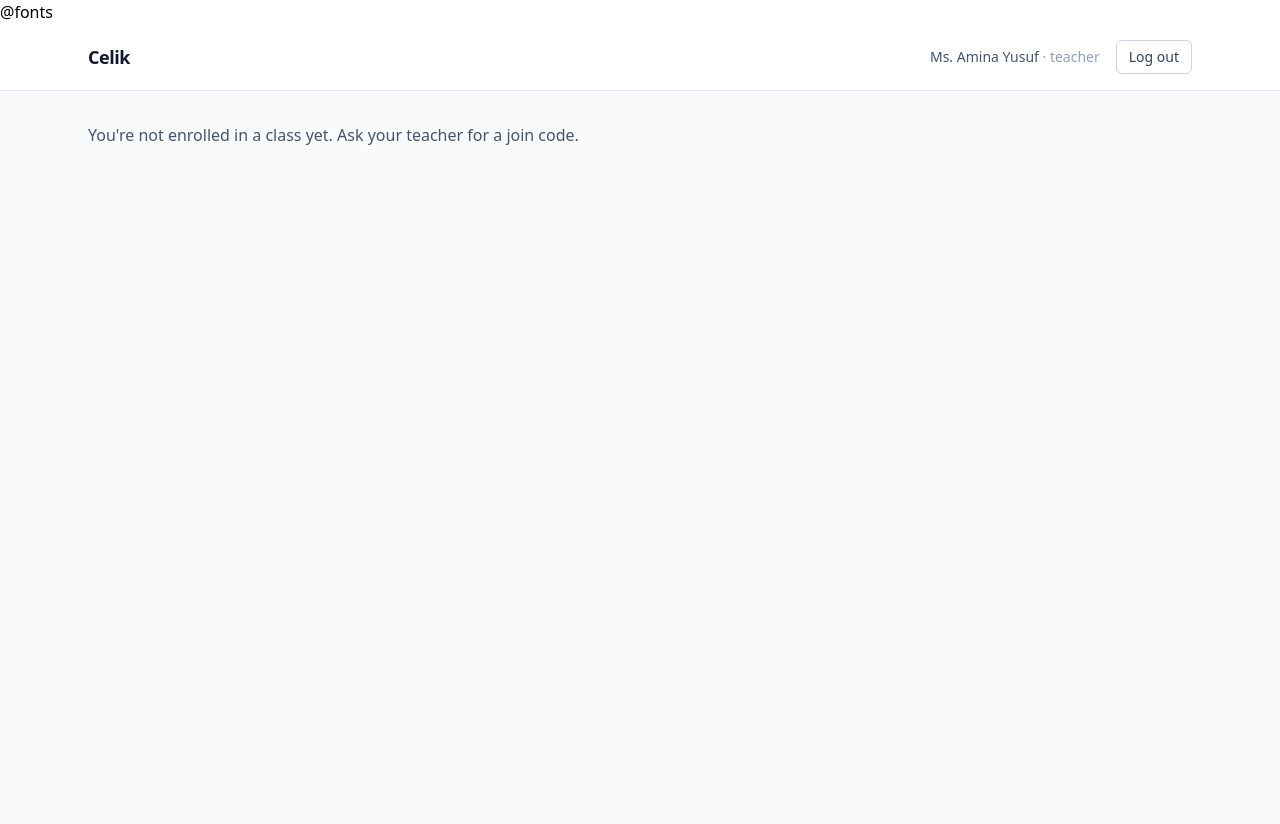
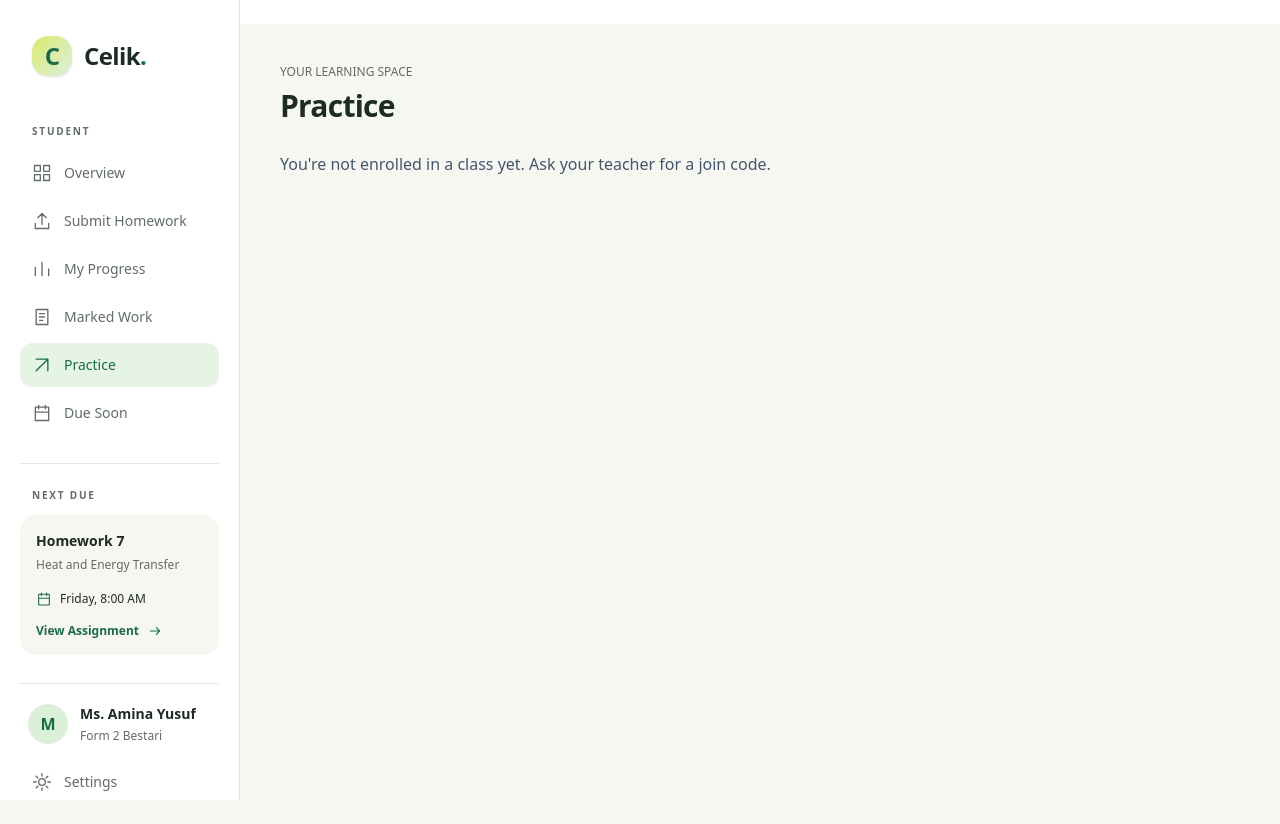
Before and after one commit to k1vv/Celik, a Laravel app: page /practice in a window 1280 px wide. Run offline with Laravel 12, Linux system fonts and the light colour scheme; a user stored in the database is signed in; data comes from the database, SQL or seed files in the repository; style sheets or scripts are compiled from the project's sources; some libraries are stand-ins or nearby versions.

Commit message:
Redesign student dashboard

```diff
--- /dev/null
+++ b/resources/js/Components/Student/DashboardComponents.jsx
@@ -0,0 +1,46 @@
+export function Icon({ name = 'arrow', className = 'size-5' }) {
+    const paths = {
+        overview: 'M3 3h7v7H3z M14 3h7v7h-7z M3 14h7v7H3z M14 14h7v7h-7z',
+        submit: 'M12 16V3m-5 5 5-5 5 5M4 15v6h16v-6',
+        progress: 'M4 20V10m8 10V4m8 16v-8',
+        work: 'M5 3h14v18H5zM9 8h6M9 12h6M9 16h4',
+        practice: 'm5 19 14-14M5 5h14v14',
+        due: 'M4 5h16v16H4zM8 3v4m8-4v4M4 11h16',
+        settings: 'M12 8a4 4 0 1 0 0 8 4 4 0 0 0 0-8M12 2v3m0 14v3M2 12h3m14 0h3M5 5l2 2m10 10 2 2M5 19l2-2M17 7l2-2',
+        logout: 'M9 3H4v18h5m5-14 5 5-5 5M8 12h11',
+        arrow: 'M5 12h14m-5-5 5 5-5 5',
+        menu: 'M4 6h16M4 12h16M4 18h16',
+        close: 'm6 6 12 12M6 18 18 6',
+    };
+    return <svg aria-hidden="true" className={className} viewBox="0 0 24 24" fill="none" stroke="currentColor" strokeWidth="1.6" strokeLinecap="round" strokeLinejoin="round"><path d={paths[name] || paths.arrow} /></svg>;
+}
+
+export function DashboardCard({ title, action, children, className = '' }) {
+    return <section className={`min-w-0 rounded-3xl border border-auth-border bg-white p-5 shadow-xs sm:p-6 ${className}`}>
+        {title && <div className="mb-6 flex items-center justify-between gap-3"><h2 className="text-lg font-semibold tracking-tight">{title}</h2>{action}</div>}
+        {children}
+    </section>;
+}
+
+export function EmptyState({ title, description }) {
+    return <div className="rounded-2xl bg-auth-page p-6 text-sm"><p className="font-medium">{title}</p>{description && <p className="mt-2 text-auth-muted">{description}</p>}</div>;
+}
+
+export function ProgressBar({ completed, total, label, cleared = false }) {
+    const percent = total > 0 ? Math.min(100, Math.max(0, completed / total * 100)) : 0;
+    return <div role="progressbar" aria-label={label} aria-valuenow={Math.round(percent)} aria-valuemin={0} aria-valuemax={100} className="h-1.5 overflow-hidden rounded-full bg-black/5"><div className={`h-full rounded-full ${cleared ? 'bg-auth-green' : 'bg-[#c3b54b]'}`} style={{ width: `${percent}%` }} /></div>;
+}
+
+export function LearningGapItem({ gap, onPractice }) {
+    return <div className="rounded-2xl border border-auth-border p-4">
+        <div className="flex items-start gap-3"><span className={`rounded-lg px-2 py-1 text-xs font-semibold ${gap.cleared ? 'bg-auth-soft text-auth-green' : 'bg-amber-50 text-amber-800'}`}>{gap.code}</span><div className="min-w-0 flex-1"><h3 className="text-sm font-semibold">{gap.title}</h3><p className="mt-2 text-xs text-auth-muted">Standard {gap.standard}</p></div><button type="button" onClick={onPractice} aria-label={`${gap.cleared ? 'Review' : 'Practice'} ${gap.code}`} className="auth-focus rounded-full border border-auth-border p-2 text-auth-green hover:bg-auth-soft"><Icon className="size-4" /></button></div>
+        <div className="mt-3 flex flex-wrap items-center gap-2 text-xs"><span className={`rounded-full px-2 py-1 ${gap.cleared ? 'bg-auth-soft text-auth-green' : 'bg-amber-50 text-amber-800'}`}>{gap.cleared ? 'Cleared' : 'Practice open'}</span><span className="text-auth-muted">{gap.source}</span></div>
+        <div className="mt-4 flex items-center gap-4"><div className="flex-1"><ProgressBar completed={gap.completed} total={gap.total} cleared={gap.cleared} label={`${gap.code} questions completed`} /></div><span className="text-xs text-auth-muted">{gap.completed} of {gap.total} questions completed</span></div>
+    </div>;
+}
+
+export function HomeworkChart({ items }) {
+    if (!items.length) return <EmptyState title="Your progress starts here." description="Cleared learning gaps will appear after each homework." />;
+    const maximum = Math.max(3, ...items.map((item) => item.value));
+    return <><div className="flex h-48 items-end gap-3 border-b border-auth-border pt-4" role="img" aria-label={items.map((item) => `${item.label}: ${item.value} gaps cleared`).join(', ')}>{items.map((item) => <div key={item.label} className="flex h-full min-w-0 flex-1 flex-col justify-end gap-2 text-center"><span className="text-xs font-medium text-auth-green">{item.value}</span><div className="mx-auto w-full max-w-10 rounded-t-lg bg-linear-to-t from-auth-green/80 to-auth-lime" style={{ height: `${item.value / maximum * 75}%`, minHeight: item.value ? 4 : 0 }} /><span className="pb-3 text-[11px] text-auth-muted">{item.label}</span></div>)}</div><p className="mt-4 text-xs leading-relaxed text-auth-muted">Each bar represents a learning gap you successfully cleared.</p></>;
+}
--- /dev/null
+++ b/resources/js/Components/Student/StudentDashboard.jsx
@@ -0,0 +1,55 @@
+import { useEffect, useState } from 'react';
+import { Head, usePage } from '@inertiajs/react';
+import StudentSidebar, { studentNavigation } from './StudentSidebar';
+import { DashboardCard, EmptyState, HomeworkChart, Icon, LearningGapItem, ProgressBar } from './DashboardComponents';
+import { mockDashboardStats, mockHomeworkProgress, mockLearningGaps, mockNextDue, mockNextPractice, mockRecentWork, mockStudent } from './dashboardData';
+
+const textAction = 'auth-focus inline-flex items-center gap-2 rounded-lg text-xs font-semibold text-auth-green';
+const primaryAction = 'auth-focus inline-flex items-center justify-center gap-3 rounded-xl bg-auth-green px-5 py-3 text-sm font-medium text-white hover:bg-auth-green/90';
+
+export default function StudentDashboard({ classroom, children, dashboardData = {} }) {
+    const { auth, flash } = usePage().props;
+    const [active, setActive] = useState(() => flash?.result ? 'practice' : 'overview');
+    useEffect(() => {
+        const restore = () => {
+            const view = window.location.hash.slice(1);
+            setActive([...studentNavigation.map((item) => item.id), 'settings'].includes(view) ? view : flash?.result ? 'practice' : 'overview');
+        };
+        restore();
+        window.addEventListener('hashchange', restore);
+        return () => window.removeEventListener('hashchange', restore);
+    }, [flash?.result]);
+    function navigate(view) {
+        window.location.hash = view;
+        setActive(view);
+        window.scrollTo({ top: 0 });
+    }
+    // TODO: Replace sample dashboard props independently as backend summaries become available.
+    const { stats = mockDashboardStats, learningGaps = mockLearningGaps, homeworkProgress = mockHomeworkProgress, recentWork = mockRecentWork, nextPractice = mockNextPractice, nextDue = mockNextDue } = dashboardData;
+    const student = { ...mockStudent, name: auth?.user?.name || mockStudent.name, classroom: classroom?.name || mockStudent.classroom, subject: classroom?.subject || mockStudent.subject };
+    const overview = active === 'overview';
+    const remaining = Math.max(0, stats.totalGaps - stats.gapsCleared);
+
+    return <div className="min-h-dvh bg-auth-page text-auth-ink md:pl-60">
+        <Head title={studentNavigation.find((item) => item.id === active)?.label || 'Settings'} />
+        <div className="mx-auto max-w-[1500px] p-4 sm:p-6 lg:p-8 xl:p-10">
+            <StudentSidebar active={active} navigate={navigate} student={student} nextDue={nextDue} />
+            <main className="min-w-0">
+                <div className="mb-7 flex flex-wrap items-end justify-between gap-3"><div><p className="mb-2 text-xs font-medium text-auth-muted">YOUR LEARNING SPACE</p><h1 className="text-3xl font-semibold tracking-tight">{overview ? 'A little progress, every day.' : studentNavigation.find((item) => item.id === active)?.label || 'Settings'}</h1></div>{active !== 'practice' && <span className="rounded-full border border-auth-border bg-white px-3 py-1 text-[11px] text-auth-muted">Sample learning data</span>}</div>
+                {overview && <section className="mb-6 grid gap-8 rounded-3xl border border-auth-green/10 bg-linear-to-br from-[#f4f2cc] to-auth-soft p-6 lg:grid-cols-[1.3fr_1fr] lg:items-center lg:p-8"><div><p className="text-xs font-medium text-auth-green">{student.subject} · {mockStudent.form} · {mockStudent.curriculum}</p><h2 className="mt-4 max-w-md text-3xl font-semibold leading-tight tracking-tight">{remaining ? `${remaining === 2 ? 'Two' : remaining} learning gaps left to clear` : "You're all caught up."}</h2><p className="mt-3 max-w-lg text-sm leading-relaxed text-auth-muted">You've cleared {stats.gapsCleared} of {stats.totalGaps} learning gaps confirmed by your teacher this term.{remaining > 0 && ' Keep going — your next practice is waiting.'}</p></div><dl className="grid grid-cols-3 gap-3">{[{ value: stats.submitted, label: 'Submitted' }, { value: stats.gapsCleared, label: 'Gaps Cleared' }, { value: stats.practiceWaiting, label: 'Practice Waiting' }].map((stat) => <div key={stat.label} className="rounded-2xl border border-white/60 bg-white/50 px-2 py-5 text-center"><dd className="text-3xl font-semibold tracking-tight text-auth-green">{stat.value}</dd><dt className="mt-2 text-xs text-auth-muted">{stat.label}</dt></div>)}</dl></section>}
+                {(overview || active === 'progress') && <div className="grid gap-6 xl:grid-cols-[1.45fr_1fr]"><DashboardCard title="Your open learning gaps" action={<span className="rounded-full bg-amber-50 px-2.5 py-1 text-xs text-amber-800">{learningGaps.filter((gap) => !gap.cleared).length} open</span>}><div className="space-y-3">{learningGaps.length ? learningGaps.map((gap) => <LearningGapItem key={gap.code} gap={gap} onPractice={() => navigate('practice')} />) : <EmptyState title="You're all caught up." description="No active learning gaps have been identified." />}</div></DashboardCard><div className="grid content-start gap-6"><DashboardCard title="Gaps cleared per homework"><HomeworkChart items={homeworkProgress} /></DashboardCard>{overview && <DashboardCard title="Recently released" action={<button onClick={() => navigate('work')} className={textAction}>See all <Icon className="size-3" /></button>}><RecentWork items={recentWork} navigate={navigate} /></DashboardCard>}</div></div>}
+                {overview && <DashboardCard className="mt-6 bg-linear-to-r from-[#f4f2cc] to-auth-soft">{nextPractice ? <div className="grid items-center gap-6 lg:grid-cols-[1.5fr_1fr]"><div><p className="text-[11px] font-semibold tracking-widest text-auth-green">YOUR NEXT PRACTICE · {nextPractice.code}</p><h2 className="mt-3 text-2xl font-semibold tracking-tight">{nextPractice.title}</h2><p className="mt-3 max-w-2xl text-sm leading-relaxed text-auth-muted">{nextPractice.description}</p></div><div><div className="mb-3 flex justify-between text-xs text-auth-muted"><span>{nextPractice.questions} Questions · ~{nextPractice.minutes} min</span><span>{nextPractice.completed}/{nextPractice.questions} complete</span></div><ProgressBar completed={nextPractice.completed} total={nextPractice.questions} label="Next practice progress" /><button className={`${primaryAction} mt-5 w-full`} onClick={() => navigate('practice')}>Start Practice <Icon className="size-4" /></button><p className="mt-2 text-center text-[11px] text-auth-muted">Opens your available class practice.</p></div></div> : <EmptyState title="No personalised practice is waiting right now." />}</DashboardCard>}
+                {active === 'practice' && children}
+                {active === 'work' && <DashboardCard title="Recently released"><RecentWork items={recentWork} navigate={navigate} expanded /></DashboardCard>}
+                {active === 'due' && <DashboardCard title="Next assignment">{nextDue ? <><p className="font-semibold">{nextDue.title} · {nextDue.topic}</p><p className="mt-3 text-sm text-auth-muted">{nextDue.due}</p><p className="mt-5 text-sm text-auth-muted">This is a sample assignment. Assignment details will appear here when homework is connected.</p></> : <EmptyState title="Nothing due soon." />}</DashboardCard>}
+                {active === 'submit' && <DashboardCard title="Submit Homework"><EmptyState title="Homework submission is not available yet." description="Your teacher will share instructions for submitting your work. Connected assignments will appear here." /></DashboardCard>}
+                {active === 'settings' && <DashboardCard title="Your account"><p className="font-semibold">{student.name}</p><p className="mt-2 text-sm text-auth-muted">{student.classroom}</p><p className="mt-5 text-sm text-auth-muted">Account settings are not available yet. Contact your teacher to update your details.</p></DashboardCard>}
+            </main>
+        </div>
+    </div>;
+}
+
+function RecentWork({ items, navigate, expanded = false }) {
+    if (!items.length) return <EmptyState title="No marked work has been released yet." />;
+    return <div className="divide-y divide-auth-border">{items.map((work) => <div key={work.id} className="flex items-center gap-3 py-4 first:pt-0 last:pb-0"><div className="shrink-0 rounded-xl bg-auth-page px-3 py-3 text-sm font-semibold text-auth-green">{work.mark}<span className="text-xs font-normal text-auth-muted"> / {work.maximum}</span></div><div className="min-w-0 flex-1"><h3 className="text-sm font-medium leading-relaxed">{work.title}</h3><p className="mt-1 text-xs text-auth-muted">{work.date} · {work.gap} tagged</p>{expanded && <p className="mt-2 text-xs text-auth-muted">Sample result. Teacher feedback is not connected yet.</p>}</div>{!expanded && <button onClick={() => navigate('work')} aria-label={`View ${work.title}`} className="auth-focus rounded-full p-2 text-auth-green"><Icon className="size-4" /></button>}</div>)}</div>;
+}
--- /dev/null
+++ b/resources/js/Components/Student/StudentSidebar.jsx
@@ -0,0 +1,32 @@
+import { useRef } from 'react';
+import { router } from '@inertiajs/react';
+import CelikBrand from '../Auth/CelikBrand';
+import { Icon } from './DashboardComponents';
+
+export const studentNavigation = [
+    { id: 'overview', label: 'Overview', icon: 'overview' },
+    { id: 'submit', label: 'Submit Homework', icon: 'submit' },
+    { id: 'progress', label: 'My Progress', icon: 'progress' },
+    { id: 'work', label: 'Marked Work', icon: 'work' },
+    { id: 'practice', label: 'Practice', icon: 'practice' },
+    { id: 'due', label: 'Due Soon', icon: 'due' },
+];
+
+function SidebarContent({ active, navigate, student, nextDue }) {
+    return <div className="flex min-h-full flex-col p-5">
+        <div className="px-3 py-4"><CelikBrand /></div>
+        <p className="mb-3 mt-8 px-3 text-[10px] font-semibold tracking-[0.18em] text-auth-muted">STUDENT</p>
+        <nav aria-label="Student navigation" className="space-y-1">{studentNavigation.map((item) => <button key={item.id} type="button" onClick={() => navigate(item.id)} aria-current={active === item.id ? 'page' : undefined} className={`auth-focus flex w-full items-center gap-3 rounded-xl px-3 py-3 text-left text-sm font-medium ${active === item.id ? 'bg-auth-soft/70 text-auth-green' : 'text-auth-muted hover:bg-auth-page'}`}><Icon name={item.icon} />{item.label}</button>)}</nav>
+        <div className="my-7 border-t border-auth-border pt-6"><p className="px-3 text-[10px] font-semibold tracking-[0.18em] text-auth-muted">NEXT DUE</p>{nextDue ? <div className="mt-3 rounded-2xl bg-auth-page p-4"><p className="text-sm font-semibold">{nextDue.title}</p><p className="mt-1 text-xs leading-relaxed text-auth-muted">{nextDue.topic}</p><p className="mt-4 flex items-center gap-2 text-xs"><Icon name="due" className="size-4 text-auth-green" />{nextDue.due}</p><button onClick={() => navigate('due')} className="auth-focus mt-4 flex items-center gap-2 text-xs font-semibold text-auth-green">View Assignment <Icon className="size-4" /></button></div> : <p className="mt-3 px-3 text-sm text-auth-muted">Nothing due soon.</p>}</div>
+        <div className="mt-auto border-t border-auth-border pt-5"><div className="mb-4 flex items-center gap-3 px-2"><span className="flex size-10 shrink-0 items-center justify-center rounded-full bg-auth-soft font-semibold text-auth-green">{student.name.slice(0, 1)}</span><div className="min-w-0"><p className="truncate text-sm font-semibold">{student.name}</p><p className="mt-1 truncate text-xs text-auth-muted">{student.classroom}</p></div></div><button onClick={() => navigate('settings')} aria-current={active === 'settings' ? 'page' : undefined} className={`auth-focus flex w-full items-center gap-3 rounded-xl p-3 text-sm ${active === 'settings' ? 'bg-auth-soft text-auth-green' : 'text-auth-muted'}`}><Icon name="settings" />Settings</button><button onClick={() => router.post('/logout')} className="auth-focus flex w-full items-center gap-3 rounded-xl p-3 text-sm text-auth-muted hover:bg-auth-page"><Icon name="logout" />Logout</button></div>
+    </div>;
+}
+
+export default function StudentSidebar(props) {
+    const drawer = useRef(null);
+    return <>
+        <aside className="fixed inset-y-0 left-0 hidden w-60 overflow-y-auto border-r border-auth-border bg-white md:block"><SidebarContent {...props} /></aside>
+        <button type="button" onClick={() => drawer.current.showModal()} aria-label="Open student navigation" aria-haspopup="dialog" className="auth-focus mb-4 flex items-center gap-2 rounded-xl border border-auth-border bg-white px-3 py-2 text-sm md:hidden"><Icon name="menu" />Menu</button>
+        <dialog ref={drawer} aria-label="Student navigation" onClick={(event) => { if (event.target === drawer.current) drawer.current.close(); }} className="fixed inset-y-0 left-0 m-0 h-dvh max-h-none w-72 max-w-[85vw] border-0 bg-white p-0 text-auth-ink backdrop:bg-auth-ink/30"><button autoFocus onClick={() => drawer.current.close()} aria-label="Close student navigation" className="auth-focus absolute right-3 top-3 rounded-lg p-2"><Icon name="close" /></button><SidebarContent {...props} navigate={(view) => { props.navigate(view); drawer.current.close(); }} /></dialog>
+    </>;
+}
--- /dev/null
+++ b/resources/js/Components/Student/dashboardData.js
@@ -0,0 +1,17 @@
+// TODO: Replace sample summaries with teacher-confirmed learning-gap data.
+export const mockDashboardStats = { submitted: 24, gapsCleared: 6, totalGaps: 8, practiceWaiting: 3 };
+export const mockStudent = { name: 'Student Name', classroom: 'Form 2 Bestari', subject: 'Science', form: 'Form 2', curriculum: 'KSSM' };
+export const mockLearningGaps = [
+    { code: 'S-04', title: 'Metal feels naturally colder than wood', standard: '4.2.1', source: 'Seen in Homework 6', completed: 1, total: 3, cleared: false },
+    { code: 'A-01', title: 'States without explaining', standard: 'Scientific communication', source: 'Seen in Homework 5 and 6', completed: 1, total: 2, cleared: false },
+    { code: 'S-08', title: 'Heat rises, rather than hot air rises', standard: '4.3.1', source: 'Seen in Homework 4 · Cleared 22 Aug', completed: 4, total: 4, cleared: true },
+];
+export const mockHomeworkProgress = [1, 2, 0, 2, 1, 3].map((value, index) => ({ label: `HW${index + 1}`, value }));
+export const mockRecentWork = [
+    { id: 6, mark: 14, maximum: 20, title: 'Homework 6 · Heat and Temperature', date: '2 Sep', gap: 'S-04' },
+    { id: 5, mark: 17, maximum: 20, title: 'Homework 5 · Energy Changes', date: '28 Aug', gap: 'A-01' },
+];
+// TODO: Replace with personalised practice API/data.
+export const mockNextPractice = { code: 'S-04', title: 'Three questions built for the mistake you made', description: 'Targeted to learning standard 4.2.1 — metal conducts heat away from your hand faster than wood, so it feels colder at the same temperature.', completed: 1, questions: 3, minutes: 5 };
+// TODO: Replace with upcoming assignments when homework is connected.
+export const mockNextDue = { title: 'Homework 7', topic: 'Heat and Energy Transfer', due: 'Friday, 8:00 AM' };
--- a/resources/js/Pages/Practice.jsx
+++ b/resources/js/Pages/Practice.jsx
@@ -1,5 +1,6 @@
 import { Head, useForm, usePage } from '@inertiajs/react';
-import Layout from '../Layout';
+import { Fragment } from 'react';
+import StudentDashboard from '../Components/Student/StudentDashboard';
 
 function MasteryBar({ skill, mastery_score }) {
     const pct = Math.round(mastery_score * 100);
@@ -18,7 +19,11 @@ function MasteryBar({ skill, mastery_score }) {
     );
 }
 
-export default function Practice({ classroom, question, masteries }) {
+export default function Practice(props) {
+    return <StudentDashboard classroom={props.classroom}><PracticeSession {...props} /></StudentDashboard>;
+}
+
+function PracticeSession({ classroom, question, masteries }) {
     const { flash } = usePage().props;
     const { data, setData, post, processing } = useForm({
         question_id: question?.id ?? null,
@@ -35,15 +40,15 @@ export default function Practice({ classroom, question, masteries }) {
 
     if (!classroom) {
         return (
-            <Layout>
+            <Fragment>
                 <Head title="Practice" />
                 <p className="text-slate-600">You're not enrolled in a class yet. Ask your teacher for a join code.</p>
-            </Layout>
+            </Fragment>
         );
     }
 
     return (
-        <Layout>
+        <Fragment>
             <Head title="Practice" />
             <div className="grid grid-cols-1 gap-8 lg:grid-cols-3">
                 <div className="lg:col-span-2">
@@ -100,6 +105,6 @@ export default function Practice({ classroom, question, masteries }) {
                     </div>
                 </div>
             </div>
-        </Layout>
+        </Fragment>
     );
 }
```
Also changed, not shown: tests/student-dashboard.test.mjs (added, +46 -0 lines).
